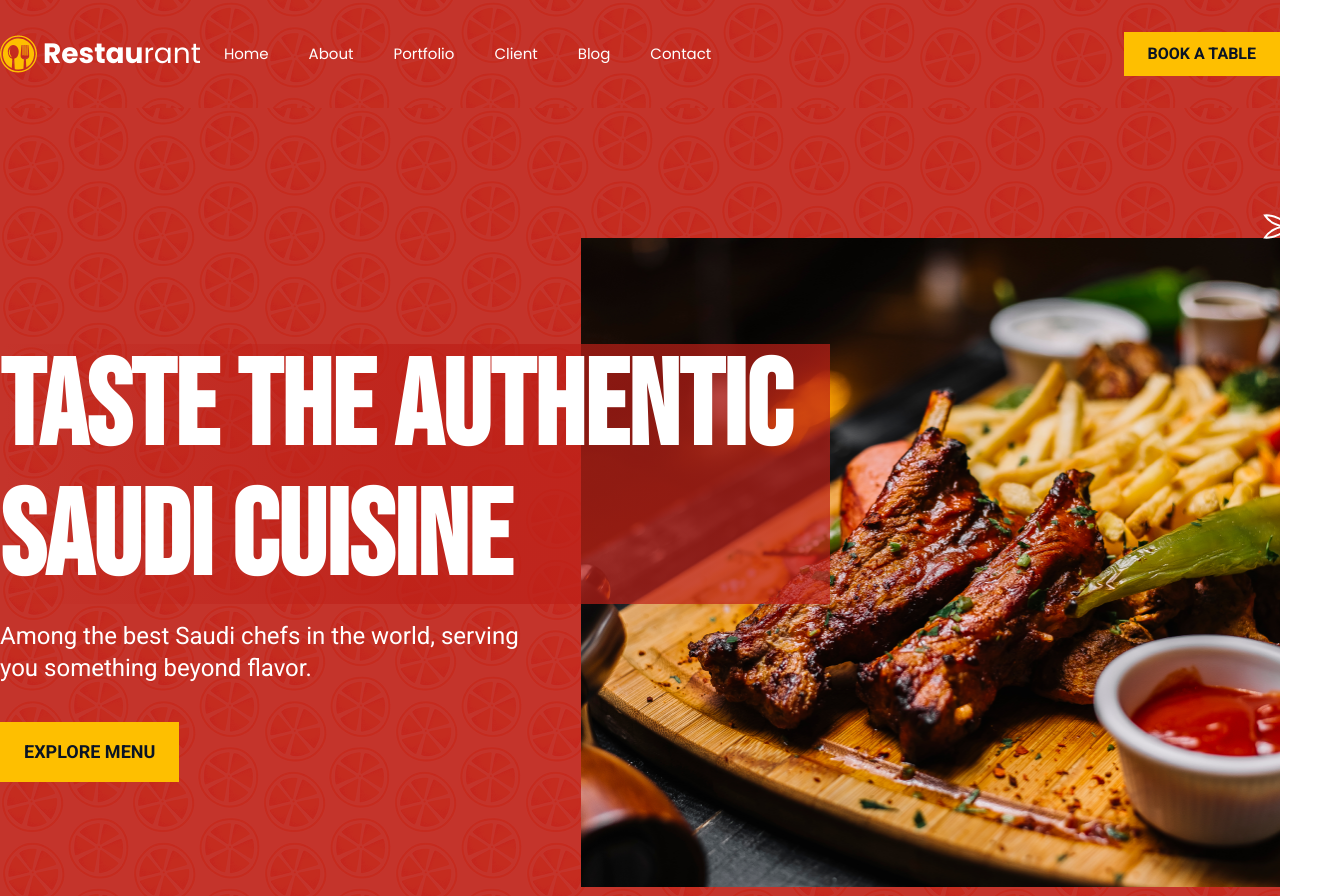
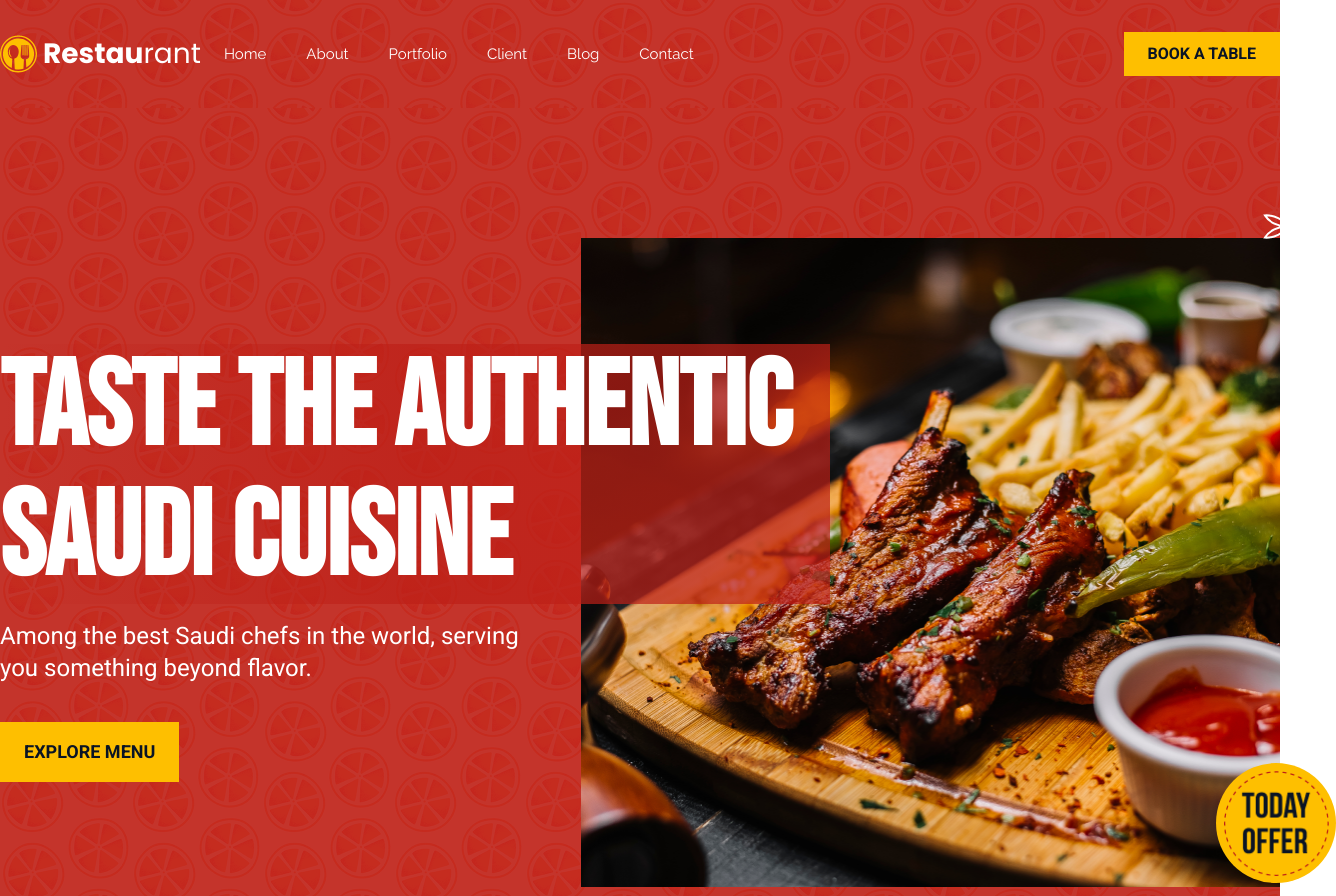
Before and after one commit to rijviislam/restaurant, a React (Vite) app: page / in a window 1280 px wide. Shown: the top 896 px of the page, 1336 px wide, since content can reach past the window. Built offline with nearby package versions, Linux system fonts and the light colour scheme.

Commit message:
refactor:refactored code

```diff
--- a/src/components/About.jsx
+++ b/src/components/About.jsx
@@ -12,7 +12,7 @@ export default function About() {
   const tabs = ["About", "Experience", "Contact"];
   return (
     <div className=" flex items-center justify-center relative">
-      <div className=" lg:my-[120px] lg:w-[1000px] xl:w-[1320px] lg:h-[624px] flex flex-col gap-[72px] lg:py-0 py-8">
+      <div className=" lg:my-[120px] lg:w-[1000px] xl:w-[1320px] lg:h-[624px] flex flex-col md:flex-col gap-[72px] lg:py-0 py-8">
         <div className=" flex lg:flex-row md:flex-row flex-col justify-between  lg:items-start md:items-start items-center lg:h-[460px]  gap-8 lg:gap-0 min-w-[330px]">
           <div className="lg:w-[617px] sm:w-[617px] sm:h-[246px] min-w-[330px] lg:px-0 sm:px-0 md:px-0 px-[30px]">
             <div className="lg:w-[617px] min-w-[330px] h-[246px] lg:h-[460px] relative ">
@@ -43,7 +43,7 @@ export default function About() {
               <img
                 src={AboutImg}
                 alt=""
-                className="absolute lg:w-[617px] w-full md:w-full sm:w-[617px] sm:h-[246px] object-cover"
+                className="absolute lg:w-[617px] lg:h-[460px] w-full md:w-full sm:w-[617px] sm:h-[246px] object-cover"
               />
             </div>
           </div>
--- a/src/components/Banner.jsx
+++ b/src/components/Banner.jsx
@@ -1,11 +1,12 @@
 import BannerImg from "../assets/image 1.png";
 import Bg from "../assets/Rectangle 4.png";
+import OfferImg from "../assets/today-offer.png";
 import Svg from "../assets/Vector copy.svg";
 
 export default function Banner() {
   return (
     <div
-      className=" min-h-screen bg-[#BD1F17] relative flex items-center justify-center pt-[130px] pb-[160px] z-10 px-[30px] lg:px-[30px] xl:px-0 2xl:px-0 overflow-hidden"
+      className=" min-h-screen bg-[#BD1F17] relative flex items-center justify-center lg:pt-[130px] lg:pb-[160px] py-8 md:py-8 sm:py-8 z-10 px-[30px] lg:px-[30px] xl:px-0 2xl:px-0 "
       style={{
         backgroundImage: `url(${Bg})`,
       }}
@@ -36,12 +37,22 @@ export default function Banner() {
           <img
             src={Svg}
             alt="svg"
-            className="lg:absolute md:absolute sm:absolute sm:top-[215px] absolute md:top-[215px] top-[323px] right-0 lg:-top-9 lg:-right-8 lg:z-50 md:-z-50 -z-50 "
+            className="lg:absolute md:absolute sm:absolute sm:top-[215px] absolute md:top-[215px] top-[323px] right-0 lg:-top-9 sm:right-8 md:right-8 lg:-right-8 lg:z-50 md:-z-50 -z-50 "
           />
           <img
             src={BannerImg}
-            className=" lg:z-0 z-30 lg:top-0 lg:w-[699px]  lg:h-[649px] "
+            className=" lg:z-0 z-30 lg:top-0 lg:w-[699px] md:w-[600px] sm:w-[600px]  lg:h-[649px] h-[310px] min-w-[330px] sm:h-[310px]"
             alt="Banner Image"
+          />
+        </div>
+        <div
+          className="bg-[#FEBF00] lg:w-[120px] lg:h-[120px] w-[72px] h-[72px] rounded-full absolute lg:-right-14 lg:bottom-1 right-[17px] bottom-[17px] flex items-center justify-center"
+          style={{ fontFamily: "Bebas Neue" }}
+        >
+          <img
+            src={OfferImg}
+            alt="Today Offer"
+            className="lg:w-[105px] lg:h-[105px] w-[63px] h-[63px]"
           />
         </div>
       </div>
--- a/src/components/BookTable.jsx
+++ b/src/components/BookTable.jsx
@@ -118,7 +118,10 @@ export default function BookTable() {
             />
             {errors.exampleRequired && <span>This field is required</span>}
 
-            <button className="lg:py-[16px] py-[13px] px-5 md:py-[5px] sm:py-[2px] sm:px-[6px] md:px-[12px] lg:px-[24px] bg-[#FEBF00] text-[#0A1425] uppercase lg:text-lg text-[16px] lg:font-bold font-bold lg:block md:block sm:block placeholder-black">
+            <button
+              className="lg:py-[16px] py-[13px] px-5 md:py-[5px] sm:py-[2px] sm:px-[6px] md:px-[12px] lg:px-[24px] bg-[#FEBF00] text-[#0A1425] uppercase lg:text-lg text-[16px] lg:font-bold font-bold lg:block md:block sm:block placeholder-black"
+              style={{ fontFamily: "Roboto" }}
+            >
               Book Now
             </button>
           </form>
--- a/src/components/Footer.jsx
+++ b/src/components/Footer.jsx
@@ -10,7 +10,7 @@ import X from "../assets/twitter-round-new-alt.svg";
 export default function Footer() {
   return (
     <div className="flex items-center justify-center relative lg:h-[720px] h-[999px]">
-      <div className="lg:w-full min-w-[390px]  h-full z-30 bg-[#000000CC] lg:h-[720px] absolute"></div>
+      <div className="lg:w-full md:w-full sm:w-full w-full  h-full z-30 bg-[#000000CC] lg:h-[720px] absolute"></div>
       <img
         src={Bg}
         alt=""
@@ -23,7 +23,7 @@ export default function Footer() {
         >
           We ready to have you the best dining experiences
         </h1>
-        <div className="flex items-center lg:flex-row flex-col lg:gap-6 gap-6 lg:mt-12 mt-12">
+        <div className="flex items-center lg:flex-row md:flex-wrap sm:flex-wrap flex-col lg:gap-6 gap-6 lg:mt-12 mt-12">
           <div className="lg:w-[312px] lg:h-[144px] flex flex-col items-center">
             <img src={Clock} alt="Clock" className="w-[30px] h-[30px]" />
             <h1
--- a/src/components/Navbar.jsx
+++ b/src/components/Navbar.jsx
@@ -4,7 +4,7 @@ import Bg from "../assets/Rectangle 4.png";
 export default function Navbar() {
   return (
     <div
-      className=" z-50 bg-[#BD1F17] flex items-center justify-center lg:py-8 md:py-5 sm:py-5 py-5"
+      className=" z-50 bg-[#BD1F17] flex items-center justify-center lg:py-8 md:py-5 sm:py-5 py-5 mb-0"
       style={{
         backgroundImage: `url(${Bg})`,
       }}
@@ -18,7 +18,10 @@ export default function Navbar() {
             </h1>
           </div>
           <div className="">
-            <ul className="lg:flex lg:gap-10 md:gap-5 sm:gap-3 sm:flex hidden md:flex lg:text-[15px] lg:font-medium sm:text-[8px] md:text-[12px] text-white">
+            <ul
+              className="lg:flex lg:gap-10 md:gap-5 sm:gap-3 sm:flex hidden md:flex lg:text-[15px] lg:font-medium sm:text-[8px] md:text-[12px] text-white"
+              style={{ fontFamily: "Raleway" }}
+            >
               <li className="cursor-pointer">
                 <a>Home</a>
               </li>
```
Also changed, not shown: src/assets/today-offer.png (added).
